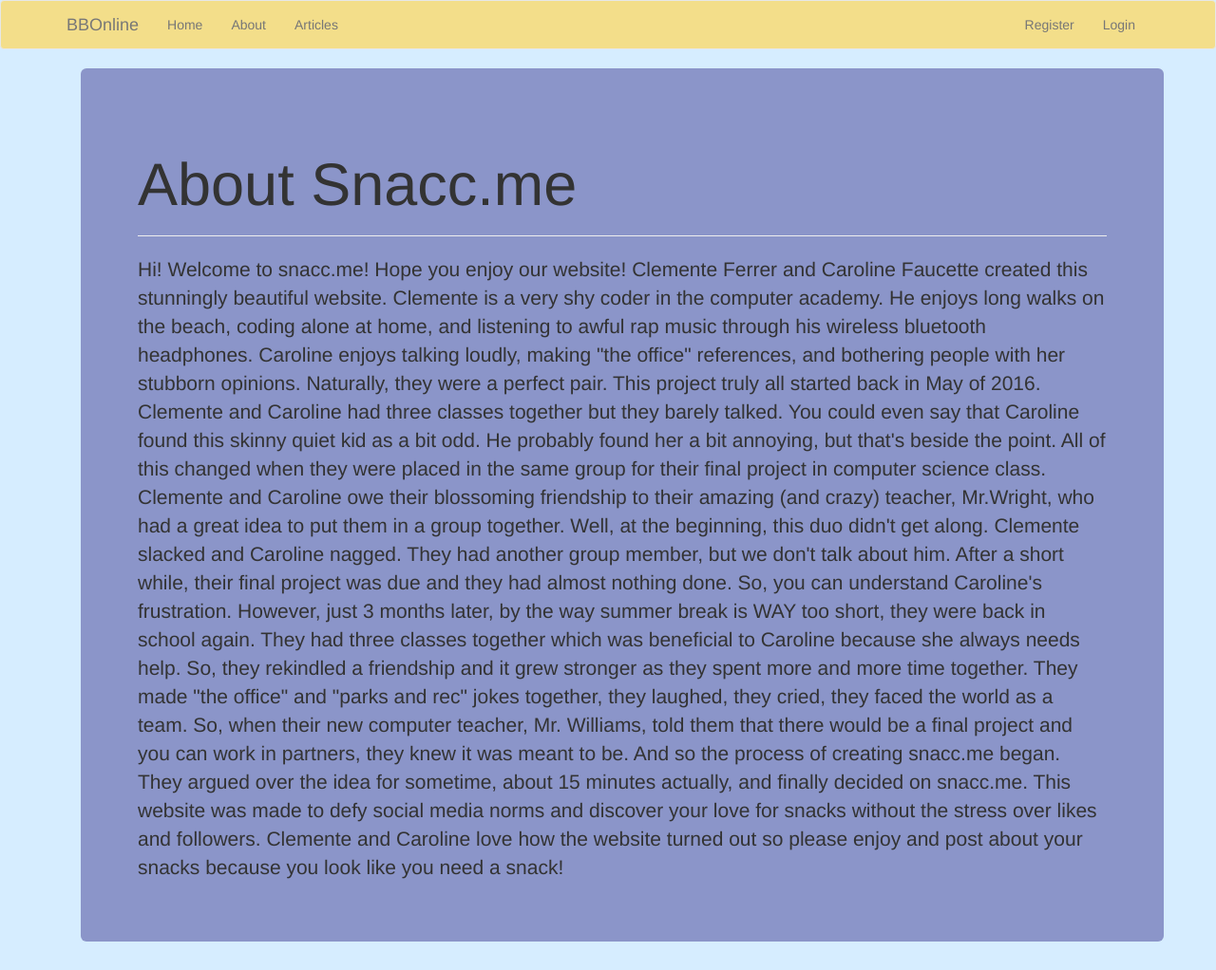
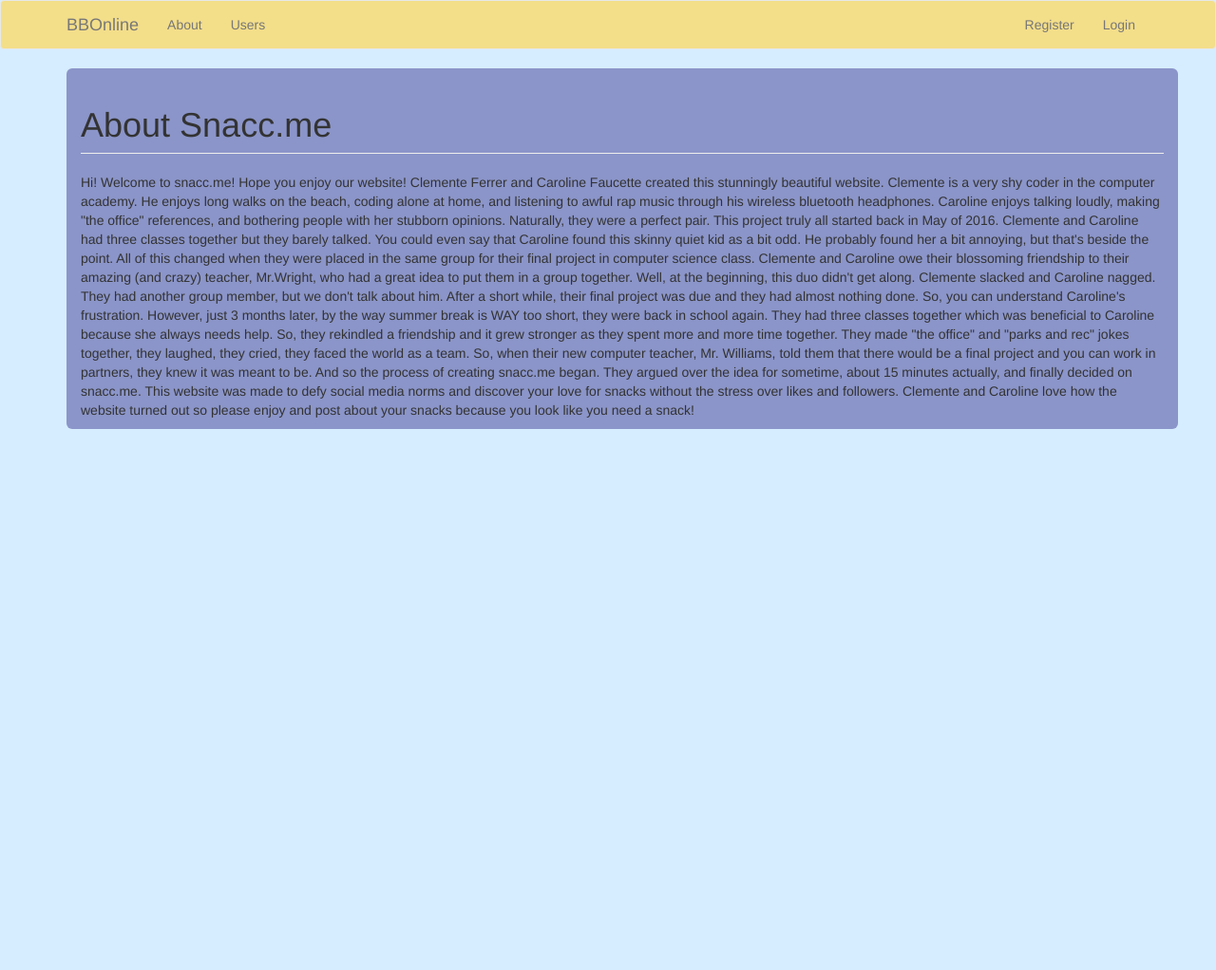
Before and after one commit to JacktonL/BBotest, a Flask app: page /about in a window 1280 px wide. Shown: the whole page at 95% size. After the commit the page ends 452 px from the top, so only its background shows below. Run offline with Flask 2, Linux system fonts and the light colour scheme; some libraries are stand-ins or nearby versions.

Commit message:
fixed about page

```diff
--- a/app.py
+++ b/app.py
@@ -10,12 +10,13 @@ app = Flask(__name__)
 #Confic MySQL
 app.config['MYSQL_HOST'] = 'localhost'
 app.config['MYSQL_USER'] = 'root'
-app.config['MYSQL_PASSWORD'] = 'lookinlikeasnacc'
-app.config['MYSQL_DB'] = 'snaccme'
+app.config['MYSQL_PASSWORD'] = 'Pastumbers'
+app.config['MYSQL_DB'] = 'BBOnline'
 app.config['MYSQL_CURSORCLASS'] = 'DictCursor'
 #init MYSQL
 mysql=MySQL(app)
 
+#OLD MYQL PASSWORD: lookinlikeasnacc
 
 # Articles = Articles()
 
@@ -30,37 +31,37 @@ def about():
     return render_template('about.html')
 
 #Articles
-@app.route('/articles')
-def articles():
+@app.route('/users')
+def users():
     # Create cursor
     cur = mysql.connection.cursor()
 
     # Get articles
-    result = cur.execute("SELECT * FROM articles")
+    result = cur.execute("SELECT * FROM users")
 
-    articles = cur.fetchall()
+    users = cur.fetchall()
 
     if result > 0:
-        return render_template('articles.html', articles=articles)
+        return render_template('users.html', users=users)
     else:
         msg = 'No Articles Found'
-        return render_template('articles.html', msg=msg)
+        return render_template('users.html', msg=msg)
 
     # Close connection
     cur.close()
 
-#Single Article
-@app.route('/article/<string:id>')
-def article(id):
+#Single User
+@app.route('/user/<string:id>')
+def user(id):
     # Create cursor
     cur = mysql.connection.cursor()
 
     # Get article
-    result = cur.execute("SELECT * FROM articles WHERE id=%s", (id))
+    result = cur.execute("SELECT * FROM users WHERE id=%s", (id))
 
-    article = cur.fetchone()
+    user = cur.fetchone()
 
-    return render_template('article.html', article=article)
+    return render_template('user.html', user=user)
 
 #Register Form Class
 class RegisterForm(Form):
--- a/templates/about.html
+++ b/templates/about.html
@@ -1,11 +1,9 @@
 {% extends 'layout.html' %}
 
 {% block body %}
-    <div class="container">
-        <div class="jumbotron" style="background-color: #8b95c9">
-            <div class="page-header">
-                <h1>About Snacc.me</h1>
-            </div>
+    <div class="container" style="background-color: #8b95c9; border-radius: 6px">
+
+        <h1 class="page-header">About Snacc.me</h1>
             <p>Hi! Welcome to snacc.me! Hope you enjoy our website!
         Clemente Ferrer and Caroline Faucette created this stunningly beautiful website.
         Clemente is a very shy coder in the computer academy.
@@ -29,7 +27,6 @@
         They argued over the idea for sometime, about 15 minutes actually, and finally decided on snacc.me.
         This website was made to defy social media norms and discover your love for snacks without the stress over likes and followers.
         Clemente and Caroline love how the website turned out so please enjoy and post about your snacks because you look like you need a snack!</p>
-        </div>
     </div>
 {% endblock %}
 
--- a/templates/home.html
+++ b/templates/home.html
@@ -5,13 +5,14 @@
 <div class="jumbotron" style="background-color: #8b95c9">
       <div class="container">
         <h1 class="text-center">Welcome to BBOnline</h1>
+        <img src="static/OT.png" class="img-fluid center-block" style= "width: 20%" alt="There was an error loading this image...">
         <p class="text-center">Oakland Tech's Isolated Economy</p>
         {% if session.logged_in == NULL %}
           <div class="row">
             <div class="col-md-2"></div>
-            <a href="/login"  class="btn btn-success btn-lg center-block col-md-3" style="background-color: #444b6e">Login</a>
+            <a href="/login"  class="btn btn-success btn-lg center-block col-md-3" style="background-color: #444b6e; border:0px solid transparent;">Login</a>
             <div class="col-md-2"></div>
-            <a href="/register" class="btn btn-primary btn-lg center-block col-md-3" style="background-color: #444b6e">Register</a>
+            <a href="/register" class="btn btn-primary btn-lg center-block col-md-3" style="background-color: #444b6e; border:0px solid transparent;">Register</a>
             <div class="col-md-2"></div>
           </div>
         {% endif %}
--- a/templates/includes/_navbar.html
+++ b/templates/includes/_navbar.html
@@ -8,13 +8,12 @@
         <span class="icon-bar"></span>
         <span class="icon-bar"></span>
       </button>
-      <a class="navbar-brand" href="#">BBOnline</a>
+      <a class="navbar-brand" href="/">BBOnline</a>
     </div>
     <div id="navbar" class="collapse navbar-collapse">
       <ul class="nav navbar-nav">
-        <li><a href="/">Home</a></li>
         <li><a href="/about">About</a></li>
-        <li><a href="/articles">Articles</a></li>
+        <li><a href="/users">Users</a></li>
       </ul>
 
       <ul class="nav navbar-nav navbar-right">
```
Also changed, not shown: templates/article.html (deleted, +0 -10 lines), templates/articles.html (deleted, +0 -10 lines), templates/user.html (added, +10 -0 lines), templates/users.html (added, +18 -0 lines), static/OT.png (added), static/burger.jpg (deleted), static/fries.jpg (deleted), static/vegetables.jpg (deleted).
